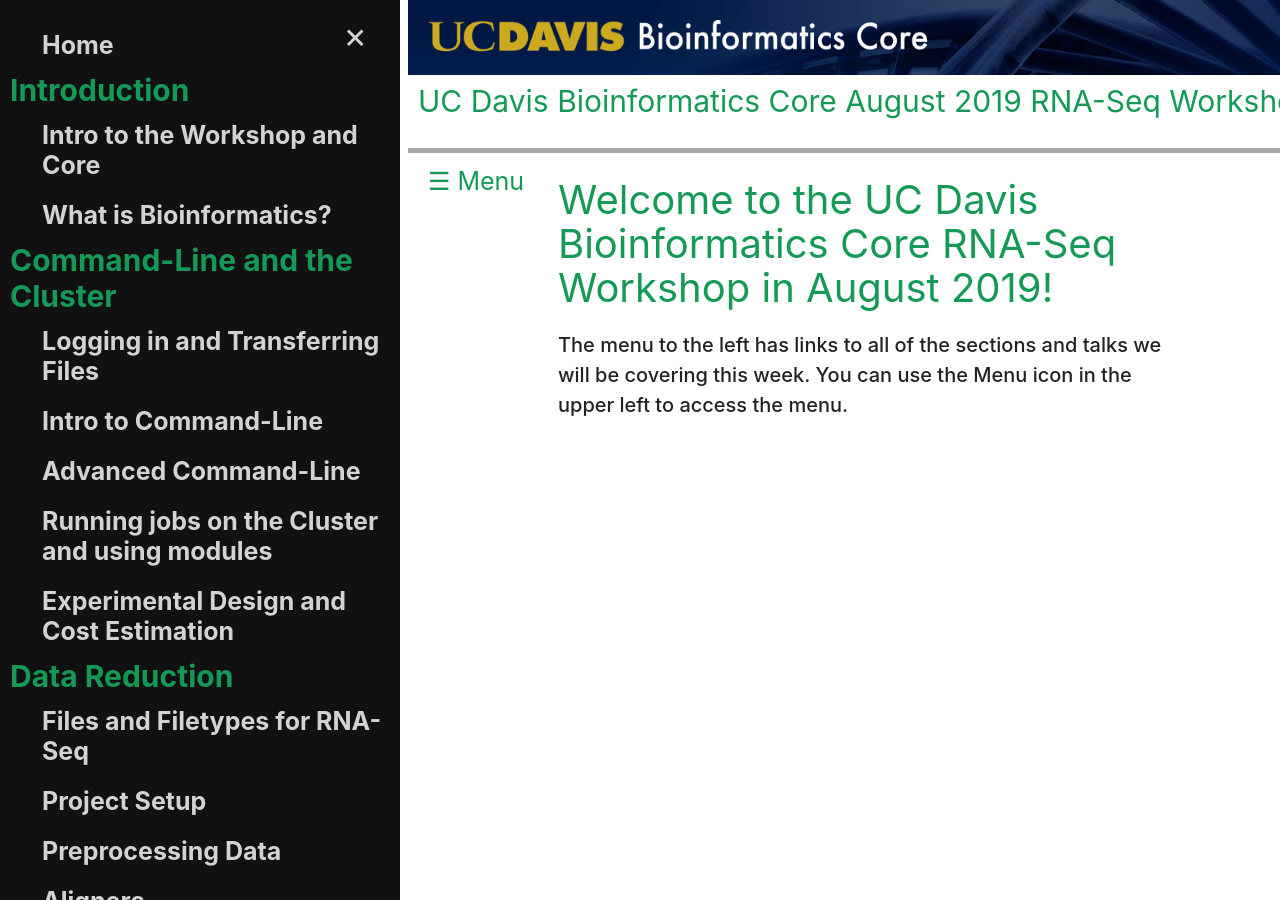
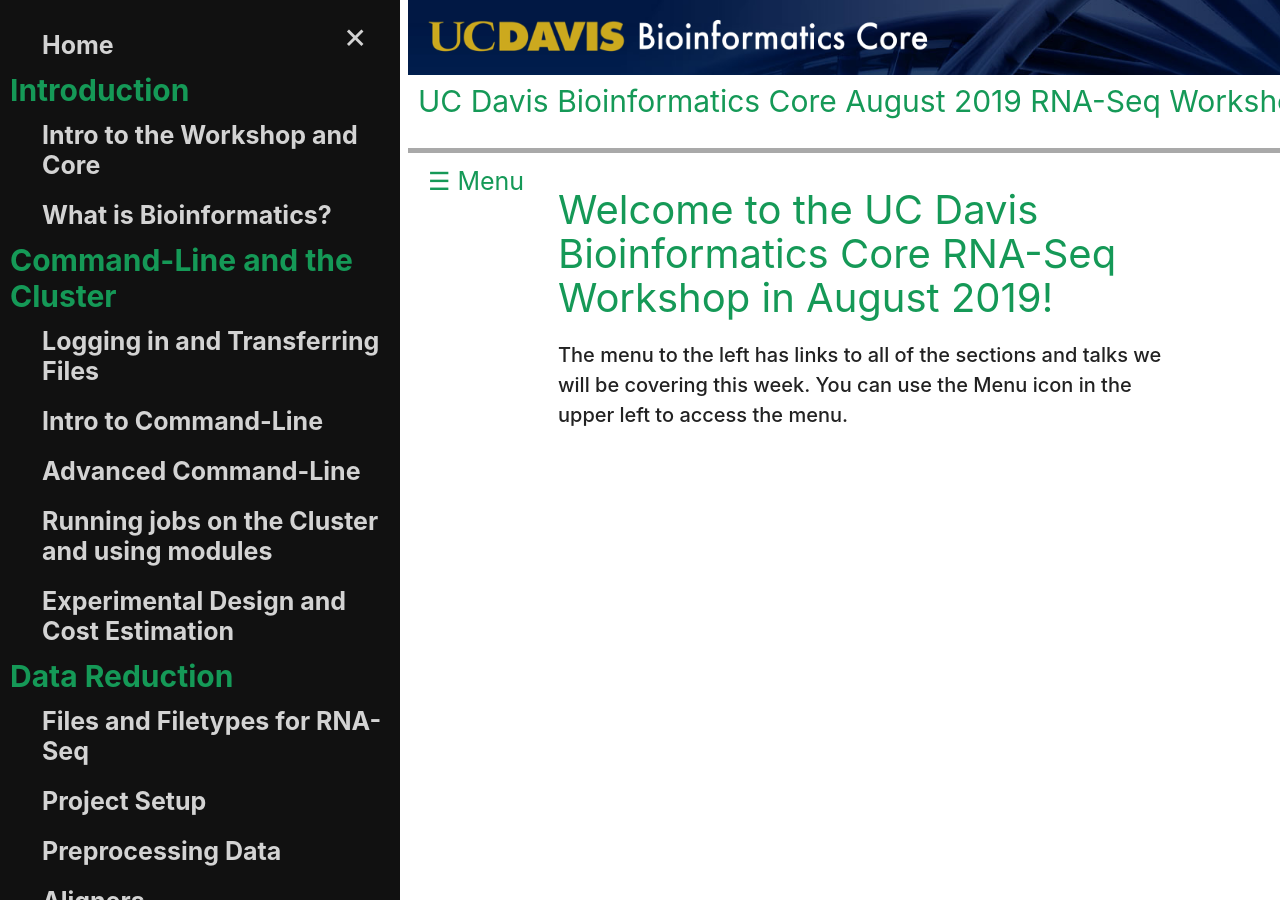
Before and after one commit to ucdavis-bioinformatics-training/2019_August_UCD_mRNAseq_Workshop, a Jekyll site: the page built from index.md, in a window 1280 px wide. Built offline with Jekyll 4.4.1, drawn with Linux system fonts in a browser that asks for light colours; our own code applies the rules of GitHub Pages for plain Markdown files.

Commit message:
fixing header

```diff
--- a/_layouts/default.html
+++ b/_layouts/default.html
@@ -136,7 +136,7 @@
 </body>
 
 
-<div id="main" style="padding-left: 150px; padding-right: 100px; margin-left: 400px; padding-top:170px">
+<div id="main" style="padding-left: 150px; padding-right: 100px; margin-left: 400px; padding-top:180px">
 
 {{ content }}
 
```
